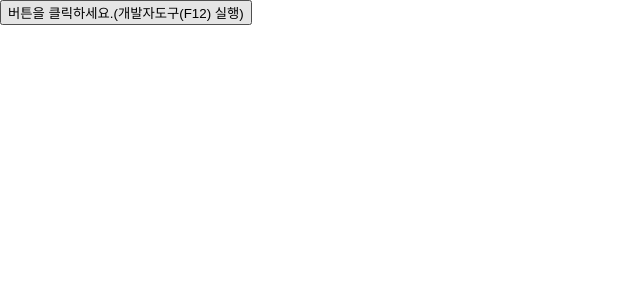
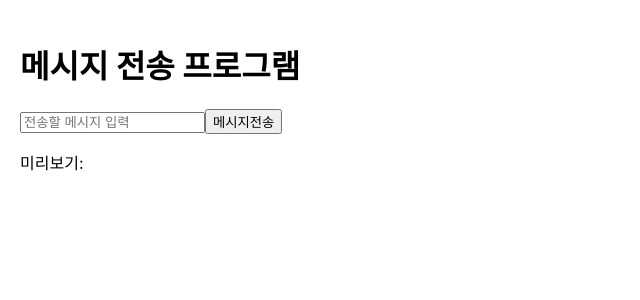
Before and after one commit to 2601110294-a11y/web2, a React (Create React App) app: page / in a window 1280 px wide. Shown: the top 300 px of the page, without its empty margins (0-640 px from the left). Built offline with nearby package versions, Linux system fonts and the light colour scheme.

Commit message:
8장 이벤트 핸들링 - 실습예제 - 종합예제

```diff
--- /dev/null
+++ b/src/08/ConfirmButton2.jsx
@@ -0,0 +1,17 @@
+import React, { useState } from "react";
+
+function ConfirmButton2() {
+    const [isConfirmed, setIsConfirmed] = useState(false);
+
+    function handleConfirm() {
+        setIsConfirmed((prevState) => !prevState);
+    }
+
+    return (
+        <button onClick={handleConfirm} disabled={isConfirmed}>
+            {isConfirmed ? '확인됨' : '확인하기'}
+        </button>
+    );
+}
+
+export default ConfirmButton2;
--- /dev/null
+++ b/src/08/Message.jsx
@@ -0,0 +1,35 @@
+import React, { useState } from "react";
+
+function MessageSender() {
+    const [message, setMessage] = useState("");
+
+    function handleChange(event) {
+        setMessage(event.target.value);
+    }
+
+    function handleClick() {
+        alert(message);
+        setMessage("");
+    }
+
+    return (
+        <div style={{padding: '20px'}}>
+            <h1>메시지 전송 프로그램</h1>
+
+            <input
+                type="text"
+                placeholder="전송할 메시지 입력"
+                value={message}
+                onChange={handleChange}
+            />
+
+            <button onClick={handleClick}>
+                메시지전송
+            </button>
+
+            <p>미리보기: {message}</p>
+        </div>
+    );
+}
+
+export default MessageSender;
--- a/src/index.js
+++ b/src/index.js
@@ -26,12 +26,15 @@ import './index.css';
 // import ToggleList from "./08/ToggleList";
 // import MyButton from "./08/MyButton";
 import Mybutton2 from "./08/Mybutton2";
-import MyButton2 from "./08/Mybutton2";
+// import MyButton2 from "./08/Mybutton2"
+import ConfirmButton2 from "./08/ConfirmButton2";
+import Message from "./08/Message";
+
 const root = ReactDOM.createRoot(document.getElementById('root'));
 
 root.render(
     <React.StrictMode>
-        <MyButton2/>
+        <Message/>
     </React.StrictMode>
 );
 
```
Also changed, not shown: src/08/ConfirmButton.jsx (added, +17 -0 lines).
